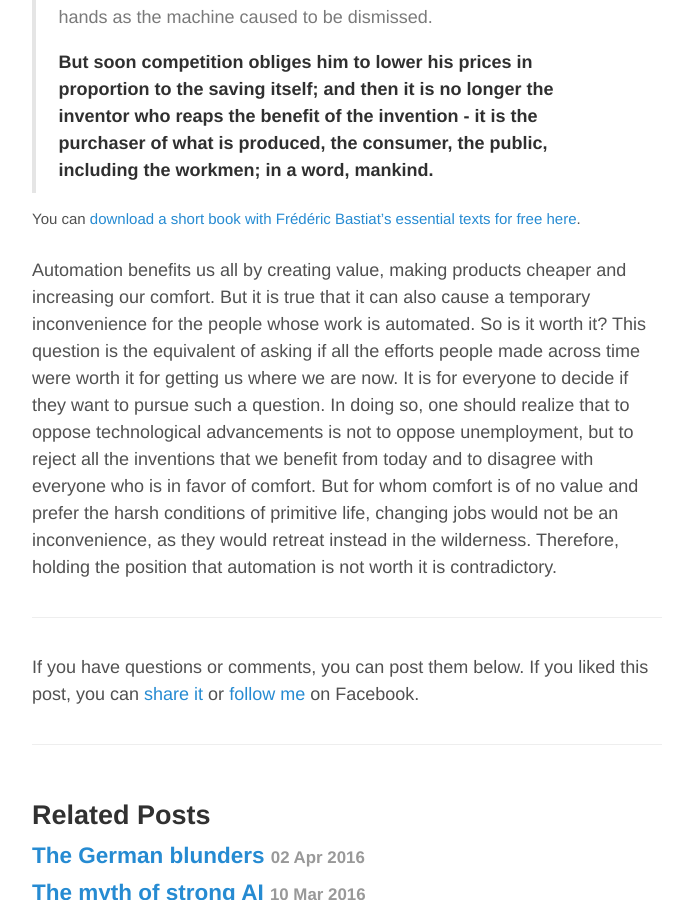
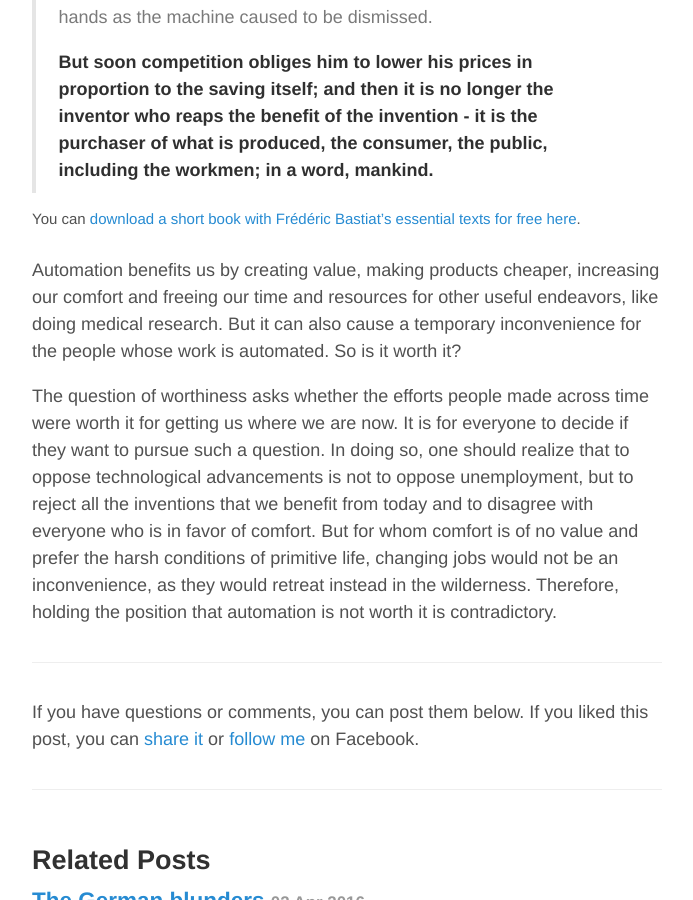
Before and after one commit to aoghina/aoghina.github.io, a Jekyll site: the page built from _posts/2016-10-18-the-luddite-fallacy.md, in a window 1280 px wide and 900 px high, scrolled down 3139 px. Shown: the whole window, without its empty margins (293-986 px from the left). Built offline with Jekyll 4.4.1, drawn with Linux system fonts in a browser that asks for light colours; comment, search, counter and statistics services are not loaded.

Commit message:
Update luddite

```diff
--- a/_posts/2016-10-18-the-luddite-fallacy.md
+++ b/_posts/2016-10-18-the-luddite-fallacy.md
@@ -45,4 +45,6 @@ Over time, many people have explained this fallacy in much clearer terms. Below
 
 <sup>You can <a href="https://fee.org/resources/the-essential-frederic-bastiat/">download a short book with Frédéric Bastiat's essential texts for free here</a>.</sup>
 
-Automation benefits us all by creating value, making products cheaper and increasing our comfort. But it is true that it can also cause a temporary inconvenience for the people whose work is automated. So is it worth it? This question is the equivalent of asking if all the efforts people made across time were worth it for getting us where we are now. It is for everyone to decide if they want to pursue such a question. In doing so, one should realize that to oppose technological advancements is not to oppose unemployment, but to reject all the inventions that we benefit from today and to disagree with everyone who is in favor of comfort. But for whom comfort is of no value and prefer the harsh conditions of primitive life, changing jobs would not be an inconvenience, as they would retreat instead in the wilderness. Therefore, holding the position that automation is not worth it is contradictory.
+Automation benefits us by creating value, making products cheaper, increasing our comfort and freeing our time and resources for other useful endeavors, like doing medical research. But it can also cause a temporary inconvenience for the people whose work is automated. So is it worth it?
+
+The question of worthiness asks whether the efforts people made across time were worth it for getting us where we are now. It is for everyone to decide if they want to pursue such a question. In doing so, one should realize that to oppose technological advancements is not to oppose unemployment, but to reject all the inventions that we benefit from today and to disagree with everyone who is in favor of comfort. But for whom comfort is of no value and prefer the harsh conditions of primitive life, changing jobs would not be an inconvenience, as they would retreat instead in the wilderness. Therefore, holding the position that automation is not worth it is contradictory.
```
